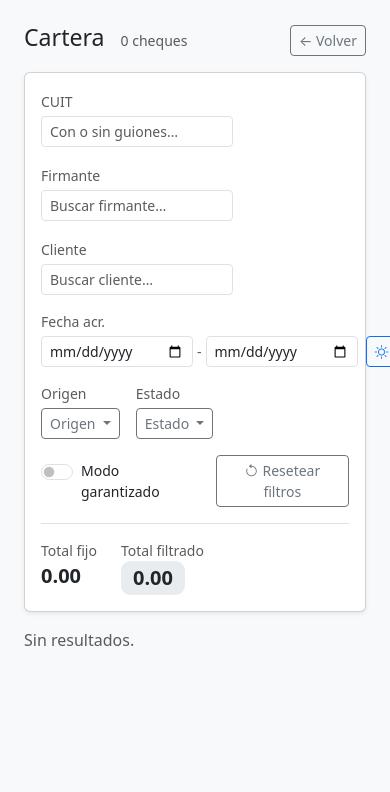
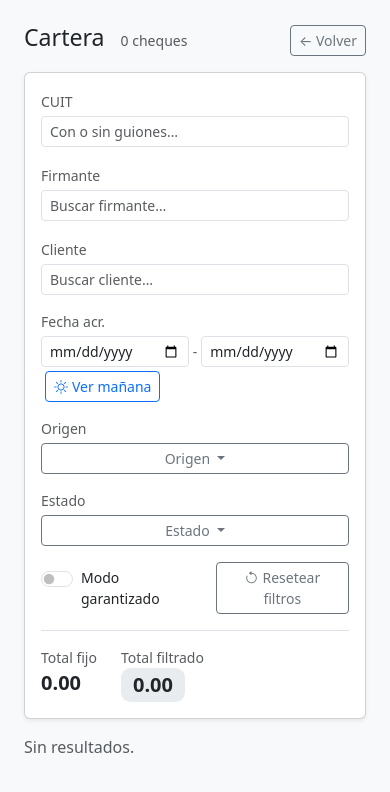
Before and after one commit to Santisiele/portfolio-microsoft, a Flask app: template templates/portfolio.html in a window 390 px wide; the page is wider, and only the part inside the window is pictured. Shown: the top 792 px of that part. Run offline with Flask 3, Linux system fonts and the light colour scheme; the template is opened without the code that fills it, so the values that code supplies are empty.

Commit message:
hacer tabla responsive

```diff
--- a/static/css/style.css
+++ b/static/css/style.css
@@ -101,3 +101,20 @@
 .origen-menu .form-check:last-child {
   margin-bottom: 0;
 }
+
+@media (max-width: 767.98px) {
+  .filtros > div {
+    width: 100%;
+  }
+  .filtros .form-control:not([type="date"]) {
+    width: 100% !important;
+  }
+  .filtros .dropdown,
+  .filtros .dropdown > .dropdown-toggle {
+    width: 100%;
+  }
+  .filtros input[type="date"] {
+    flex: 1 1 0;
+    width: auto !important;
+  }
+}
--- a/templates/portfolio.html
+++ b/templates/portfolio.html
@@ -40,7 +40,7 @@
 
   <div class="card shadow-sm mb-3">
     <div class="card-body">
-      <div class="d-flex flex-wrap align-items-end gap-3">
+      <div class="filtros d-flex flex-wrap align-items-end gap-3">
 
         <div>
           <label class="form-label small text-muted mb-1" for="f-cuit">CUIT</label>
@@ -59,7 +59,7 @@
 
         <div>
           <label class="form-label small text-muted mb-1 d-block">Fecha acr.</label>
-          <div class="d-flex align-items-center gap-1">
+          <div class="d-flex flex-wrap align-items-center gap-1">
             <input id="f-acr-from" type="date" class="form-control form-control-sm" style="width: 9.5rem;">
             <span class="text-muted small">-</span>
             <input id="f-acr-to" type="date" class="form-control form-control-sm" style="width: 9.5rem;">
@@ -140,6 +140,7 @@
   <span class="text-muted small">Click en los encabezados para ordenar por columna</span>
     <div class="card shadow-sm">
       <div class="card-body p-0">
+        <div class="table-responsive">
         <table class="table table-sm table-striped table-hover align-middle mb-0">
           <thead class="table-light">
             <tr>
@@ -185,6 +186,7 @@
             {% endfor %}
           </tbody>
         </table>
+        </div>
       </div>
     </div>
   {% else %}
```
